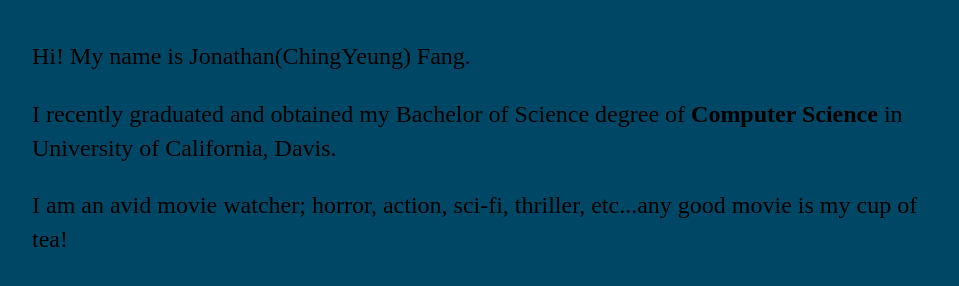
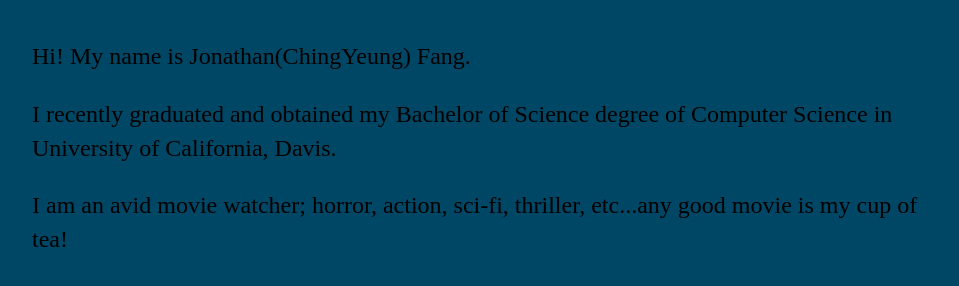
Before and after one commit to jonfang/jonfang.github.io, a Jekyll site: the page built from about/index.html, in a window 1280 px wide. Shown: the part 157-443 px from the top of the page, without its empty margins (160-1119 px from the left). Built offline with Jekyll 4.4.1, drawn with Linux system fonts in a browser that asks for light colours.

```diff
--- a/about/index.html
+++ b/about/index.html
@@ -5,7 +5,7 @@ title: Jonathan(ChingYeung) Fang
 <div class="about">
 	<h1>About me</h1>
 	<p>Hi! My name is Jonathan(ChingYeung) Fang. </p>
-	<p>I recently graduated and obtained my Bachelor of Science degree of <b>Computer Science</b> in University of California, Davis.</p>
+	<p>I recently graduated and obtained my Bachelor of Science degree of Computer Science in University of California, Davis.</p>
 	<p>I am an avid movie watcher; horror, action, sci-fi, thriller, etc...any good movie is my cup of tea!</p>
 	<p>I currently residues in Davis, California. It is a small college town in the middle of nowhere. Definitely recommend this place for anyone who wants some time away from busy city life!</p>
 </div>
```
